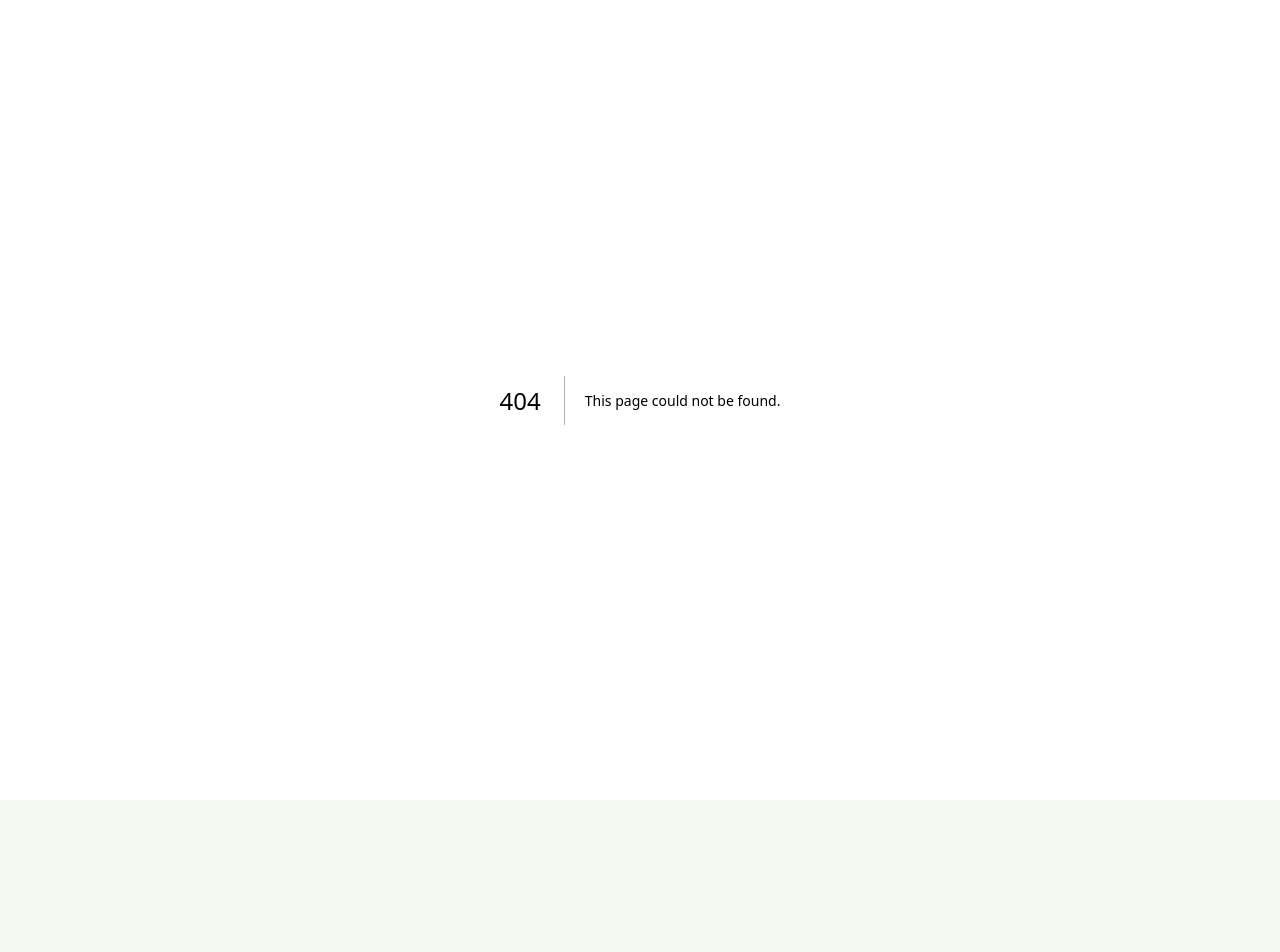
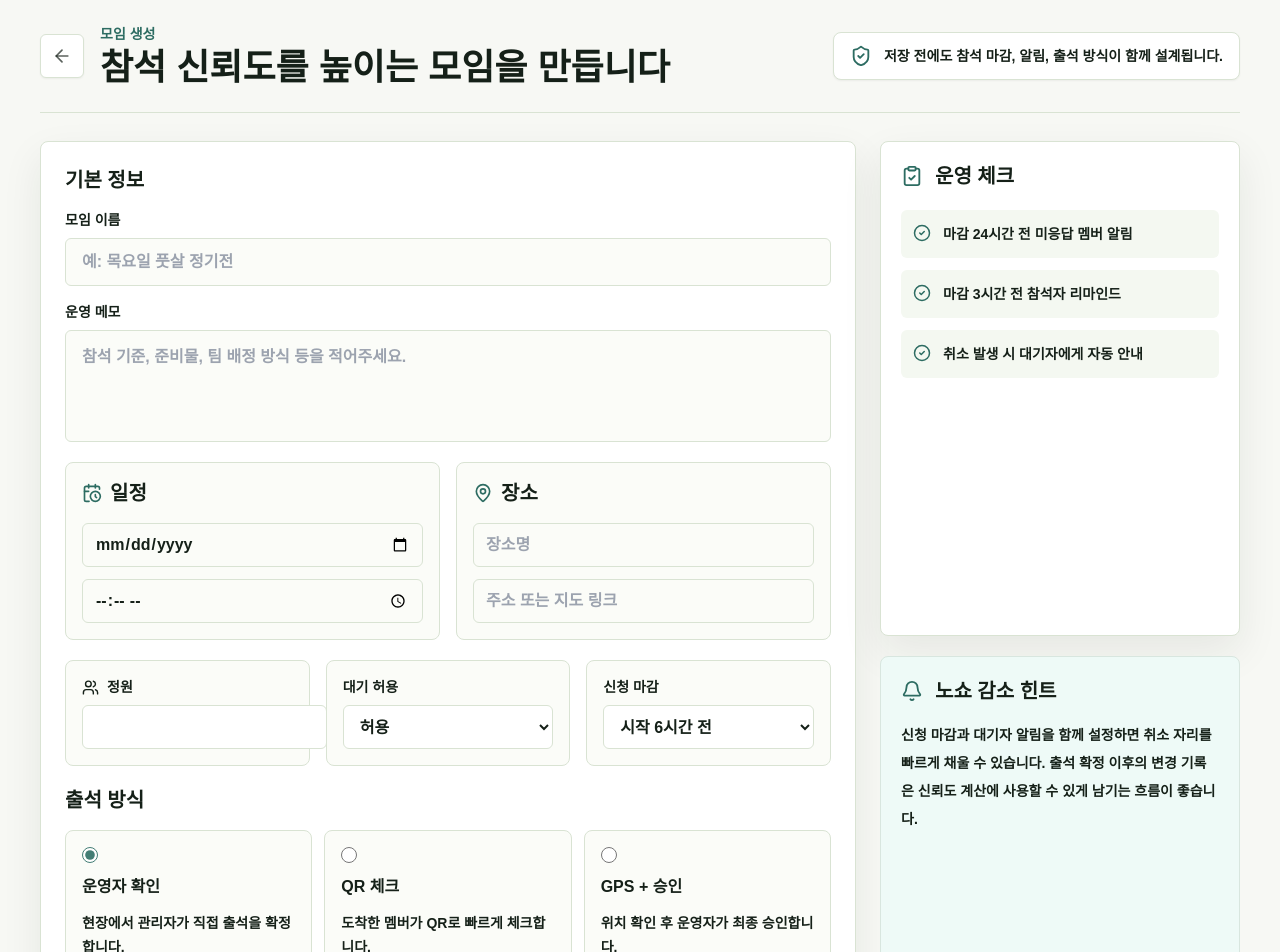
Before and after one commit to audxor37/MoIja, a Next.js app: page /meetings/new in a window 1280 px wide. Before the commit this address had no page. Shown: the top 952 px of the page. Before the commit the page ends 800 px from the top, so only its background shows below. Built offline with nearby package versions, Linux system fonts and the light colour scheme.

Commit message:
모임 생성 화면 추가

```diff
--- /dev/null
+++ b/src/app/meetings/new/page.tsx
@@ -0,0 +1,209 @@
+import Link from "next/link";
+import {
+  ArrowLeft,
+  Bell,
+  CalendarClock,
+  CheckCircle2,
+  ClipboardCheck,
+  MapPin,
+  Plus,
+  ShieldCheck,
+  Users
+} from "lucide-react";
+
+const attendanceMethods = [
+  { label: "운영자 확인", description: "현장에서 관리자가 직접 출석을 확정합니다." },
+  { label: "QR 체크", description: "도착한 멤버가 QR로 빠르게 체크합니다." },
+  { label: "GPS + 승인", description: "위치 확인 후 운영자가 최종 승인합니다." }
+];
+
+const reminderRules = [
+  "마감 24시간 전 미응답 멤버 알림",
+  "마감 3시간 전 참석자 리마인드",
+  "취소 발생 시 대기자에게 자동 안내"
+];
+
+export default function NewMeetingPage() {
+  return (
+    <main className="min-h-screen bg-[#f7f8f4] text-ink">
+      <div className="mx-auto flex w-full max-w-7xl flex-col px-5 py-6 sm:px-8 lg:px-10">
+        <header className="flex flex-col gap-5 border-b border-line pb-6 lg:flex-row lg:items-center lg:justify-between">
+          <div className="flex items-center gap-4">
+            <Link
+              aria-label="대시보드로 돌아가기"
+              className="flex h-11 w-11 shrink-0 items-center justify-center rounded-md border border-line bg-white text-ink/70 shadow-sm transition hover:bg-[#eefaf7]"
+              href="/"
+            >
+              <ArrowLeft size={20} />
+            </Link>
+            <div>
+              <p className="text-sm font-black text-[#2d6c62]">모임 생성</p>
+              <h1 className="mt-1 text-3xl font-black leading-tight tracking-normal sm:text-4xl">
+                참석 신뢰도를 높이는 모임을 만듭니다
+              </h1>
+            </div>
+          </div>
+          <div className="flex items-center gap-3 rounded-lg border border-line bg-white px-4 py-3 shadow-sm">
+            <ShieldCheck className="text-[#2d6c62]" size={22} />
+            <p className="text-sm font-bold text-ink/64">
+              저장 전에도 참석 마감, 알림, 출석 방식이 함께 설계됩니다.
+            </p>
+          </div>
+        </header>
+
+        <section className="grid gap-6 py-7 lg:grid-cols-[1fr_360px]">
+          <form className="grid gap-5 rounded-lg border border-line bg-white p-5 shadow-soft sm:p-6">
+            <section>
+              <h2 className="text-xl font-black">기본 정보</h2>
+              <div className="mt-4 grid gap-4">
+                <label className="grid gap-2">
+                  <span className="text-sm font-black text-ink/66">모임 이름</span>
+                  <input
+                    className="h-12 rounded-md border border-line bg-[#fbfcf8] px-4 text-base font-bold outline-none transition focus:border-[#437d74] focus:bg-white"
+                    placeholder="예: 목요일 풋살 정기전"
+                    type="text"
+                  />
+                </label>
+                <label className="grid gap-2">
+                  <span className="text-sm font-black text-ink/66">운영 메모</span>
+                  <textarea
+                    className="min-h-28 resize-none rounded-md border border-line bg-[#fbfcf8] px-4 py-3 text-base font-semibold leading-7 outline-none transition focus:border-[#437d74] focus:bg-white"
+                    placeholder="참석 기준, 준비물, 팀 배정 방식 등을 적어주세요."
+                  />
+                </label>
+              </div>
+            </section>
+
+            <section className="grid gap-4 md:grid-cols-2">
+              <FieldCard icon={CalendarClock} title="일정">
+                <div className="grid gap-3">
+                  <input className="h-11 rounded-md border border-line bg-[#fbfcf8] px-3 font-bold" type="date" />
+                  <input className="h-11 rounded-md border border-line bg-[#fbfcf8] px-3 font-bold" type="time" />
+                </div>
+              </FieldCard>
+              <FieldCard icon={MapPin} title="장소">
+                <div className="grid gap-3">
+                  <input
+                    className="h-11 rounded-md border border-line bg-[#fbfcf8] px-3 font-bold"
+                    placeholder="장소명"
+                    type="text"
+                  />
+                  <input
+                    className="h-11 rounded-md border border-line bg-[#fbfcf8] px-3 font-bold"
+                    placeholder="주소 또는 지도 링크"
+                    type="text"
+                  />
+                </div>
+              </FieldCard>
+            </section>
+
+            <section className="grid gap-4 md:grid-cols-3">
+              <label className="grid gap-2 rounded-lg border border-line bg-[#fbfcf8] p-4">
+                <span className="flex items-center gap-2 text-sm font-black text-ink/66">
+                  <Users size={17} />
+                  정원
+                </span>
+                <input className="h-11 rounded-md border border-line bg-white px-3 font-bold" min="1" type="number" />
+              </label>
+              <label className="grid gap-2 rounded-lg border border-line bg-[#fbfcf8] p-4">
+                <span className="text-sm font-black text-ink/66">대기 허용</span>
+                <select className="h-11 rounded-md border border-line bg-white px-3 font-bold">
+                  <option>허용</option>
+                  <option>허용 안 함</option>
+                </select>
+              </label>
+              <label className="grid gap-2 rounded-lg border border-line bg-[#fbfcf8] p-4">
+                <span className="text-sm font-black text-ink/66">신청 마감</span>
+                <select className="h-11 rounded-md border border-line bg-white px-3 font-bold">
+                  <option>시작 6시간 전</option>
+                  <option>시작 12시간 전</option>
+                  <option>시작 24시간 전</option>
+                </select>
+              </label>
+            </section>
+
+            <section>
+              <h2 className="text-xl font-black">출석 방식</h2>
+              <div className="mt-4 grid gap-3 md:grid-cols-3">
+                {attendanceMethods.map((method, index) => (
+                  <label
+                    className="grid cursor-pointer gap-3 rounded-lg border border-line bg-[#fbfcf8] p-4 transition hover:border-[#9bbdb7]"
+                    key={method.label}
+                  >
+                    <input className="h-4 w-4 accent-[#437d74]" defaultChecked={index === 0} name="attendance" type="radio" />
+                    <span className="text-base font-black">{method.label}</span>
+                    <span className="text-sm font-semibold leading-6 text-ink/58">{method.description}</span>
+                  </label>
+                ))}
+              </div>
+            </section>
+
+            <div className="flex flex-col gap-3 border-t border-line pt-5 sm:flex-row sm:justify-end">
+              <Link
+                className="inline-flex h-12 items-center justify-center rounded-md border border-line bg-white px-5 text-sm font-black text-ink/62"
+                href="/"
+              >
+                취소
+              </Link>
+              <button
+                className="inline-flex h-12 items-center justify-center gap-2 rounded-md bg-[#437d74] px-5 text-sm font-black text-white shadow-sm transition hover:bg-[#376c64]"
+                type="button"
+              >
+                <Plus size={18} />
+                모임 만들기
+              </button>
+            </div>
+          </form>
+
+          <aside className="grid gap-5">
+            <section className="rounded-lg border border-line bg-white p-5 shadow-soft">
+              <div className="flex items-center gap-3">
+                <ClipboardCheck className="text-[#2d6c62]" size={22} />
+                <h2 className="text-xl font-black">운영 체크</h2>
+              </div>
+              <div className="mt-5 grid gap-3">
+                {reminderRules.map((rule) => (
+                  <div className="flex gap-3 rounded-md bg-[#f4f8f1] p-3" key={rule}>
+                    <CheckCircle2 className="mt-0.5 shrink-0 text-[#2d6c62]" size={18} />
+                    <p className="text-sm font-bold leading-6 text-ink/66">{rule}</p>
+                  </div>
+                ))}
+              </div>
+            </section>
+
+            <section className="rounded-lg border border-[#d8e6df] bg-[#eefaf7] p-5">
+              <div className="flex items-center gap-3">
+                <Bell className="text-[#2d6c62]" size={22} />
+                <h2 className="text-xl font-black">노쇼 감소 힌트</h2>
+              </div>
+              <p className="mt-4 text-sm font-bold leading-7 text-ink/64">
+                신청 마감과 대기자 알림을 함께 설정하면 취소 자리를 빠르게 채울 수 있습니다.
+                출석 확정 이후의 변경 기록은 신뢰도 계산에 사용할 수 있게 남기는 흐름이 좋습니다.
+              </p>
+            </section>
+          </aside>
+        </section>
+      </div>
+    </main>
+  );
+}
+
+function FieldCard({
+  children,
+  icon: Icon,
+  title
+}: {
+  children: React.ReactNode;
+  icon: typeof CalendarClock;
+  title: string;
+}) {
+  return (
+    <section className="rounded-lg border border-line bg-[#fbfcf8] p-4">
+      <h2 className="flex items-center gap-2 text-xl font-black">
+        <Icon className="text-[#2d6c62]" size={20} />
+        {title}
+      </h2>
+      <div className="mt-4">{children}</div>
+    </section>
+  );
+}
--- a/src/app/page.tsx
+++ b/src/app/page.tsx
@@ -8,13 +8,14 @@ import {
   Plus,
   ShieldCheck
 } from "lucide-react";
+import Link from "next/link";
 import { createSupabaseServerClient } from "@/lib/supabase/server";
 
 const navItems = [
-  { label: "대시보드", icon: Grid2X2, active: true },
-  { label: "모임 생성", icon: CalendarPlus },
-  { label: "참석 체크", icon: ClipboardCheck },
-  { label: "공지/리마인드", icon: Bell }
+  { label: "대시보드", icon: Grid2X2, href: "/", active: true },
+  { label: "모임 생성", icon: CalendarPlus, href: "/meetings/new" },
+  { label: "참석 체크", icon: ClipboardCheck, href: "/" },
+  { label: "공지/리마인드", icon: Bell, href: "/" }
 ];
 
 const summary = [
@@ -120,10 +121,13 @@ export default async function Home({
                   <Copy size={18} />
                   참가 링크
                 </button>
-                <button className="inline-flex h-11 items-center justify-center gap-2 rounded-md bg-[#437d74] px-4 text-sm font-black text-white shadow-sm">
+                <Link
+                  className="inline-flex h-11 items-center justify-center gap-2 rounded-md bg-[#437d74] px-4 text-sm font-black text-white shadow-sm"
+                  href="/meetings/new"
+                >
                   <Plus size={18} />
                   새 모임
-                </button>
+                </Link>
               </div>
             </div>
 
@@ -196,22 +200,25 @@ function Brand() {
 
 function NavButton({
   label,
+  href,
   icon: Icon,
   active = false
 }: {
   label: string;
+  href: string;
   icon: typeof Grid2X2;
   active?: boolean;
 }) {
   return (
-    <button
+    <Link
       className={`flex h-20 items-center justify-center gap-4 rounded-lg px-4 text-xl font-black text-white/86 lg:h-[52px] lg:justify-start lg:text-base ${
         active ? "bg-white/18" : "bg-transparent"
       }`}
+      href={href}
     >
       <Icon size={26} />
       <span>{label}</span>
-    </button>
+    </Link>
   );
 }
 
--- a/src/lib/supabase/server.ts
+++ b/src/lib/supabase/server.ts
@@ -39,7 +39,7 @@ export async function createSupabaseServerClient() {
 export function getSiteUrl(requestOrigin?: string) {
   return (
     process.env.NEXT_PUBLIC_SITE_URL ||
-    process.env.VERCEL_PROJECT_PRODUCTION_URL?.replace(/^/, "https://") ||
+    process.env.VERCEL_PROJECT_PRODUCTION_URL?.replace(/^/, "https://mo-ija.vercel.app") ||
     requestOrigin ||
     "http://localhost:3000"
   );
```
